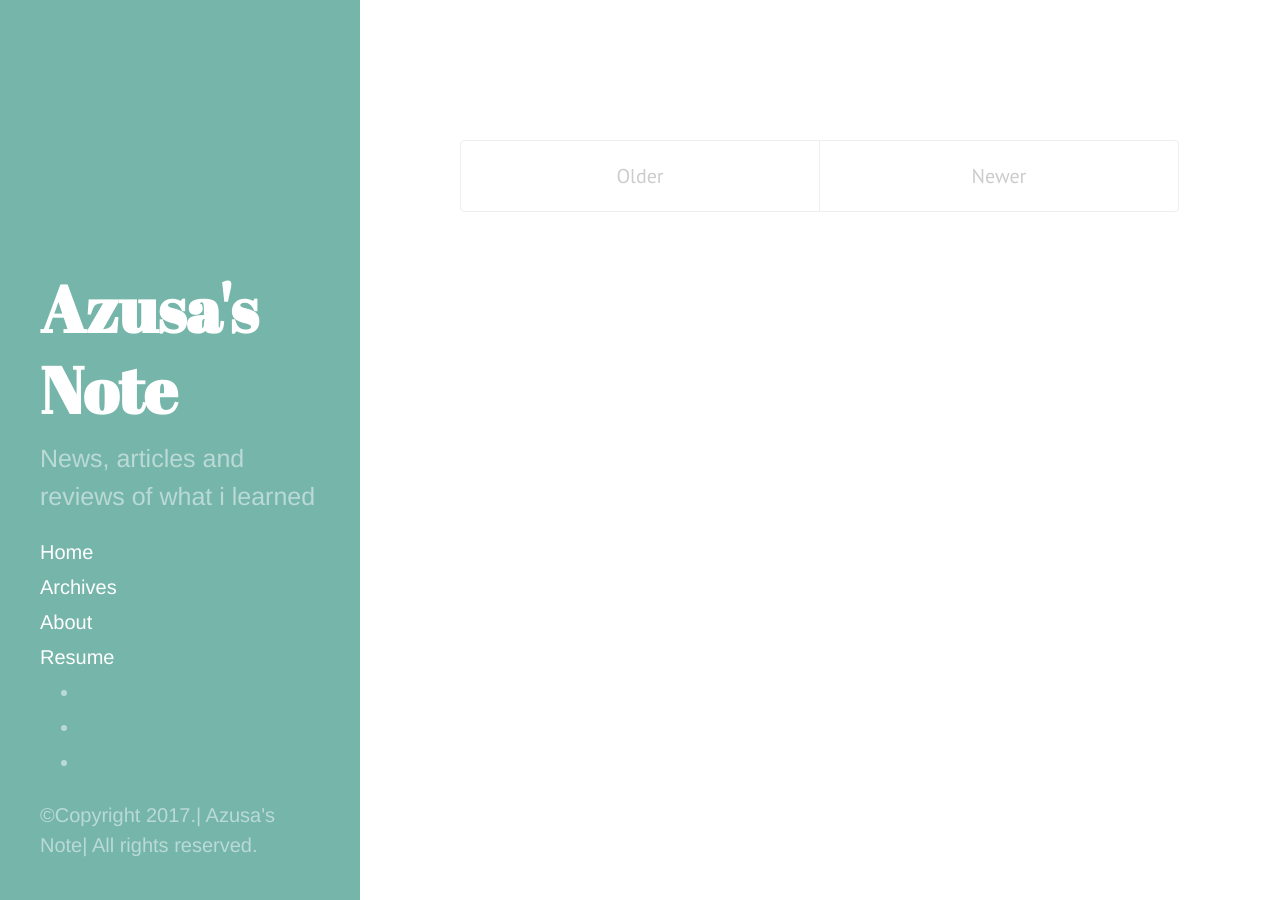
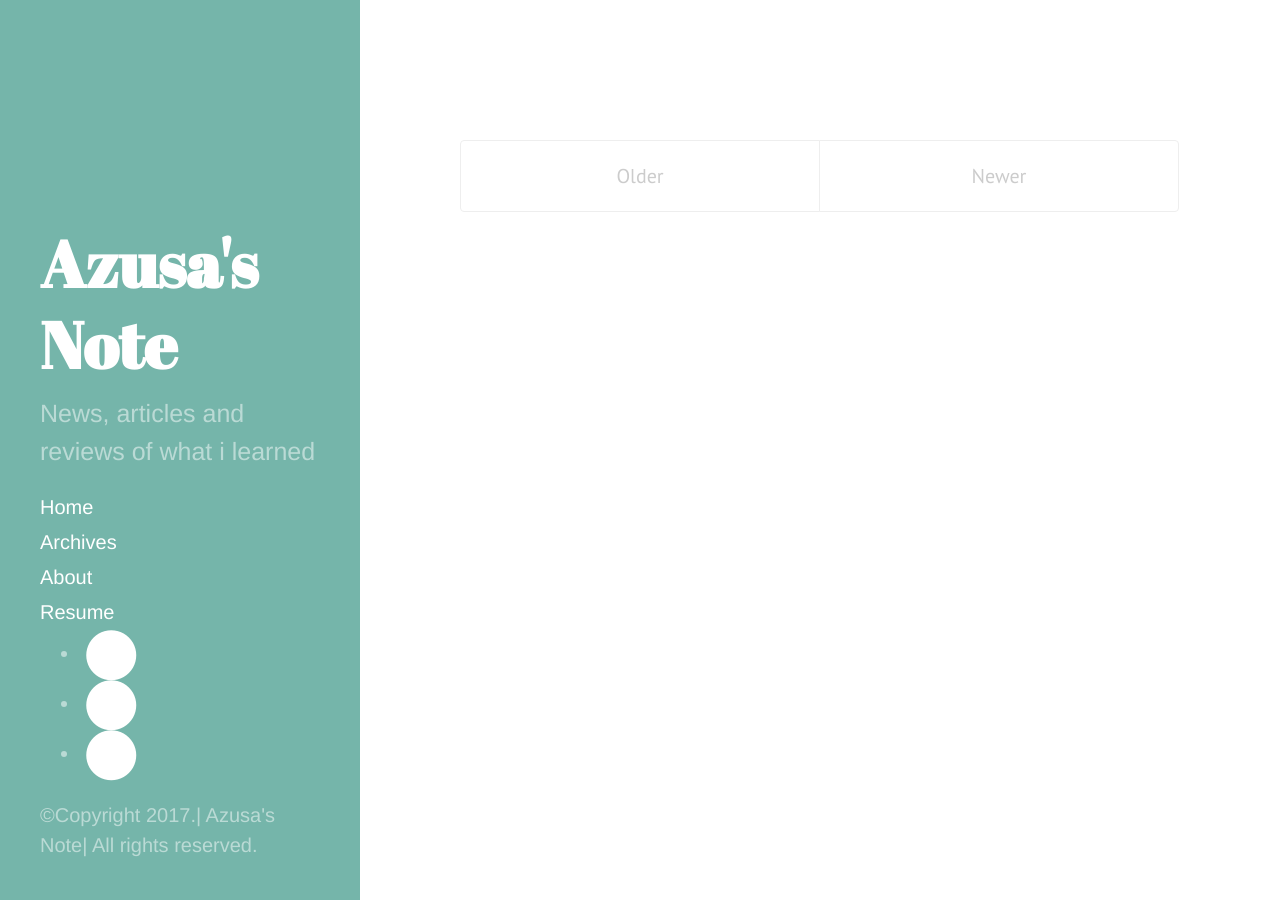
Before and after one commit to azusa152/deprecated, a Jekyll site: the page built from index.html, in a window 1280 px wide. Built offline with Jekyll 4.4.1, drawn with Linux system fonts in a browser that asks for light colours; nearby versions of some CDN libraries; the list of posts is cut into pages by our own code.

Commit message:
icon
icon

```diff
--- a/_includes/head.html
+++ b/_includes/head.html
@@ -2,7 +2,7 @@
   <link href="http://gmpg.org/xfn/11" rel="profile">
   <meta http-equiv="X-UA-Compatible" content="IE=edge">
   <meta http-equiv="content-type" content="text/html; charset=utf-8">
-
+<script src="https://use.fontawesome.com/73768e1a74.js"></script>
   <!-- Enable responsiveness on mobile devices-->
   <meta name="viewport" content="width=device-width, initial-scale=1.0, maximum-scale=1">
   <script>
```
